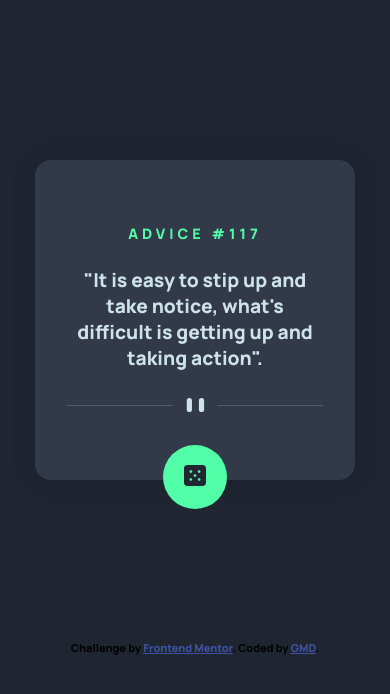
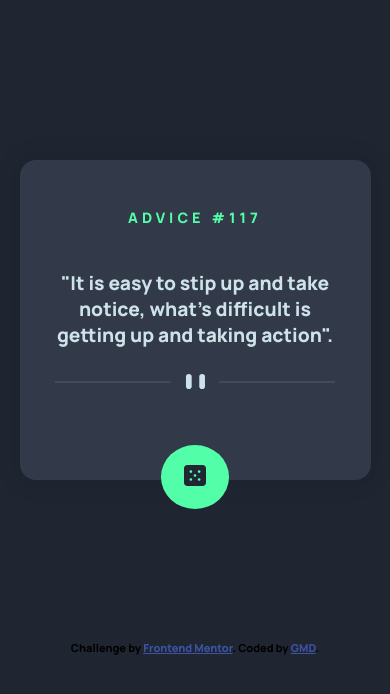
Before and after one commit to guiyee89/Advice-Generator-App, a plain HTML site: page index.html in a window 390 px wide. Both pictures are taken after a click on the button 194 px from the left and 476 px from the top of the page. Drawn offline with Linux system fonts and the light colour scheme; no server answers.

Commit message:
finished

```diff
--- a/css/style.css
+++ b/css/style.css
@@ -25,7 +25,7 @@ body{
 
 .box{
     margin: 10rem auto;
-    width: clamp(20rem, 50vw, 32rem);
+    width: clamp(15rem, 90%, 32rem);
     height: 20rem;
     background-color: var(--dark-grayish-blue);
     border-radius: 1rem;
@@ -54,7 +54,10 @@ body{
     letter-spacing: 4px;
     color: var(--light-green);
     font-size: .9rem;
+    position: absolute;
+    top: 3rem;
 }
+
 
 .divider{
     width: clamp(12rem, 100%, 28rem);
--- a/index.html
+++ b/index.html
@@ -17,17 +17,22 @@
 <body>
   <main>
     <div class="box">
+
       <div class="wrapper">
-        <p class="advice-title">ADVICE #117</p>
+
+        <p class="advice-title">ADVICE<span id="number"> #117</span></p>
         <p class="advice">"It is easy to stip up and take notice, what's difficult is getting up and taking action".</p>
-        <picture>
-          <source media="(max-width: 868px)" srcset="./images/pattern-divider-mobile.svg">
-          <source media="(min-width: 769px)" srcset="./images/pattern-divider-desktop.svg">
-          <img class="divider" src="./images/pattern-divider-mobile.svg" alt="">
-        </picture>
+
+          <picture>
+            <source media="(max-width: 868px)" srcset="./images/pattern-divider-mobile.svg">
+            <source media="(min-width: 769px)" srcset="./images/pattern-divider-desktop.svg">
+            <img class="divider" src="./images/pattern-divider-mobile.svg" alt="">
+          </picture>
+
         <button id="button">
           <img class="icon" src="./images/icon-dice.svg" alt="Dice">
         </button>
+
       </div>
     </div>
   </main>
--- a/js/main.js
+++ b/js/main.js
@@ -1,11 +1,22 @@
 const button = document.querySelector("#button")
 const advice = document.querySelector(".advice")
 const adviceTitle = document.querySelector(".advice-title")
+const adviceNumber = document.querySelector("#number");
+
 
 function getAdvice (){
-    fetch('https://api.adviceslip.com/advice')
+    const totalAdvice = 224;
+    const randomId = Math.floor(Math.random()*totalAdvice) + 1
+    const url = `https://api.adviceslip.com/advice/${randomId}`
+
+    fetch(url)
         .then(response => response.json())
-        .then(data =>  {advice.textContent = data.slip.advice})
-        .catch(error => console.error(error));
+        .then(data =>  {
+            advice.innerHTML = data.slip.advice;
+            adviceNumber.innerHTML = ` #${randomId}`})
+        .catch(error => console.error(error))
+        .then(() => console.log("Consejo cargado exitosamente."));
+
 }
+
 button.addEventListener('click', getAdvice) ;
```
